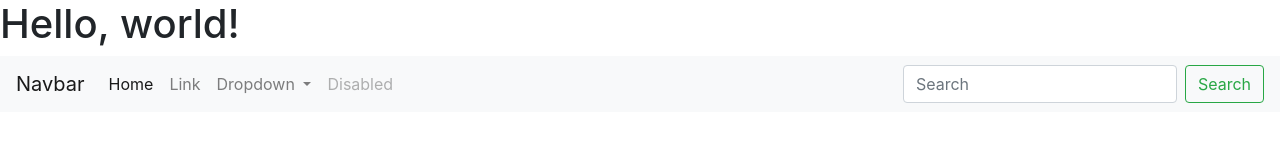
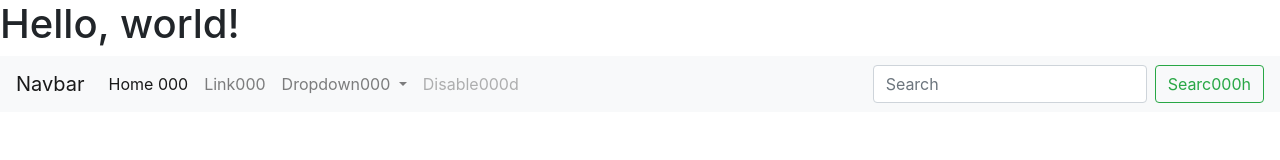
Before and after one commit to DIVAKARDJ/Sample, a plain HTML site: page My Website/index.html in a window 1280 px wide. Drawn offline with nearby package versions, Linux system fonts and the light colour scheme.

Commit message:
fixed Features

```diff
--- a/My Website/index.html
+++ b/My Website/index.html
@@ -28,14 +28,14 @@
         <div class="collapse navbar-collapse" id="navbarSupportedContent">
           <ul class="navbar-nav mr-auto">
             <li class="nav-item active">
-              <a class="nav-link" href="#">Home <span class="sr-only">(current)</span></a>
+              <a class="nav-link" href="#">Home 000<span class="sr-only">(current)00</span></a>
             </li>
             <li class="nav-item">
-              <a class="nav-link" href="#">Link</a>
+              <a class="nav-link" href="#">Link000</a>
             </li>
             <li class="nav-item dropdown">
               <a class="nav-link dropdown-toggle" href="#" id="navbarDropdown" role="button" data-toggle="dropdown" aria-haspopup="true" aria-expanded="false">
-                Dropdown
+                Dropdown000
               </a>
               <div class="dropdown-menu" aria-labelledby="navbarDropdown">
 
@@ -43,12 +43,12 @@
               </div>
             </li>
             <li class="nav-item">
-              <a class="nav-link disabled" href="#" tabindex="-1" aria-disabled="true">Disabled</a>
+              <a class="nav-link disabled" href="#" tabindex="-1" aria-disabled="true">Disable000d</a>
             </li>
           </ul>
           <form class="form-inline my-2 my-lg-0">
             <input class="form-control mr-sm-2" type="search" placeholder="Search" aria-label="Search">
-            <button class="btn btn-outline-success my-2 my-sm-0" type="submit">Search</button>
+            <button class="btn btn-outline-success my-2 my-sm-0" type="submit">Searc000h</button>
           </form>
         </div>
       </nav>
```
